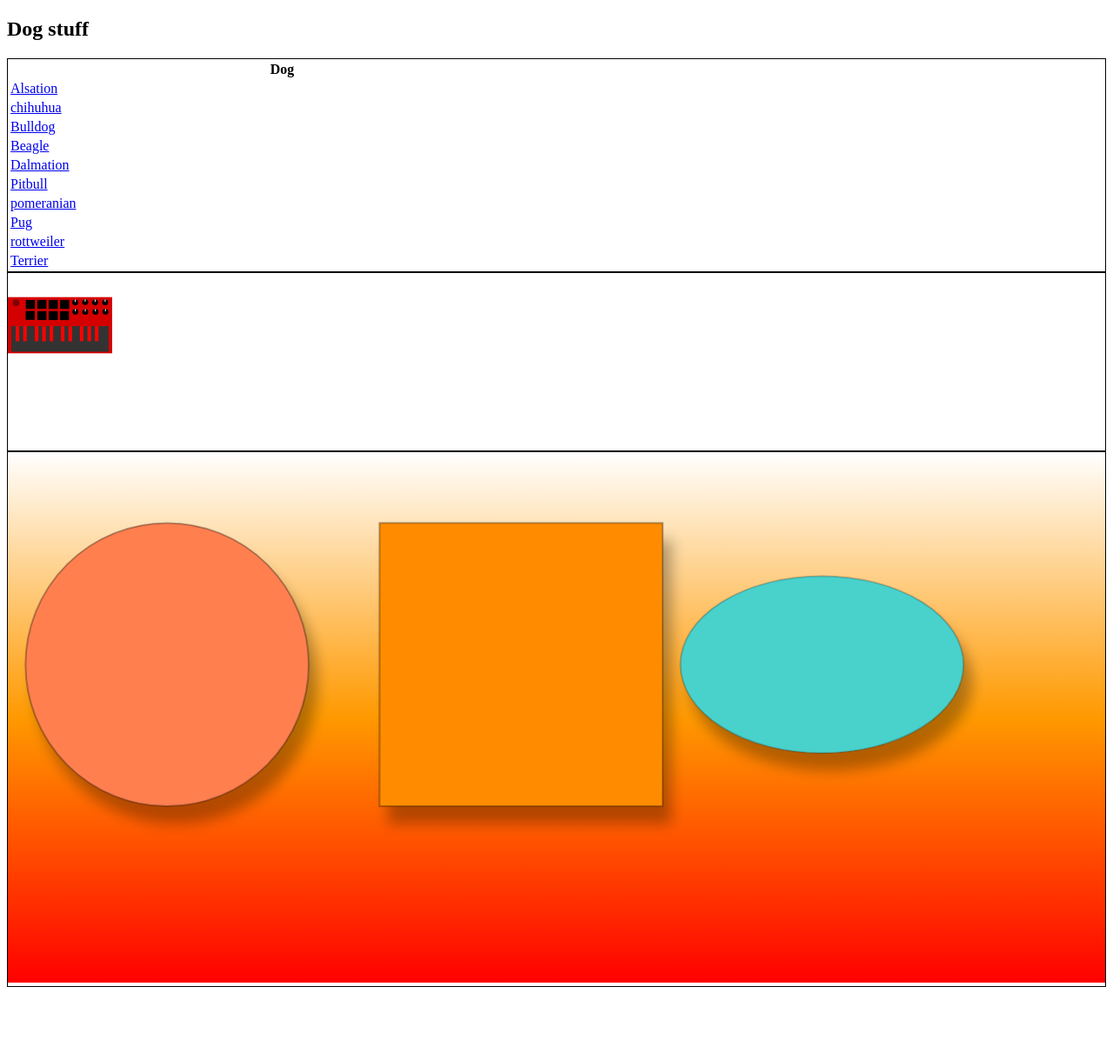
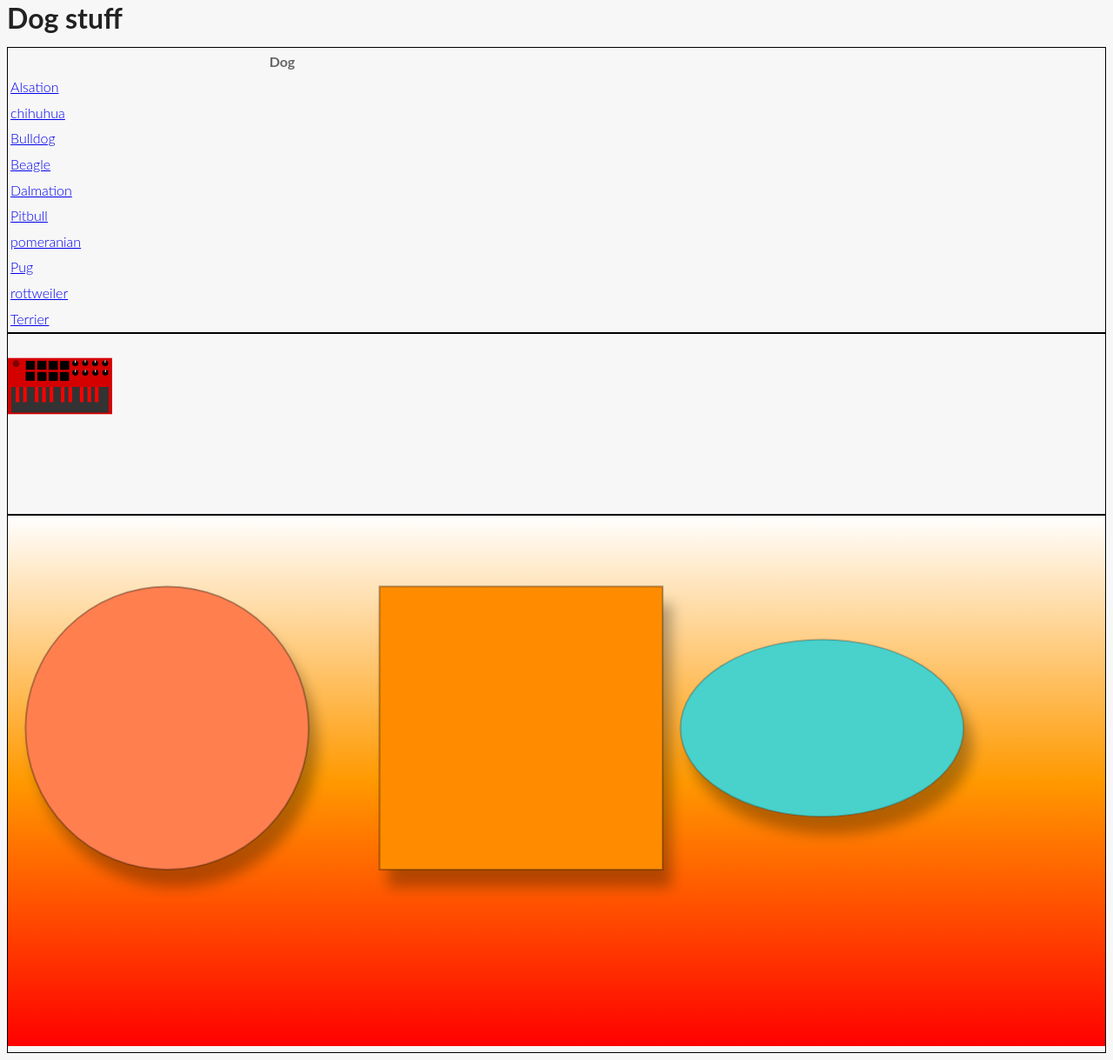
Before and after one commit to wyleu/ellie_site, a Django app: page /dogs/ in a window 1280 px wide. Shown: the whole page at 87% size. Before the commit the page ends 1135 px from the top, so only its background shows below. Run offline with Django 3.2, Linux system fonts and the light colour scheme; data comes from the database, SQL or seed files in the repository.

Commit message:
CSS main.css

```diff
--- /dev/null
+++ b/static/css/main.css
@@ -0,0 +1,77 @@
+/*==========================================================================
+  General
+  ========================================================================== */
+body {
+	color:#666;
+	background: #f7f7f7;
+	font-size: 16px;
+	line-height: 1.6em;
+	font-weight: 300;
+	text-shadow: none;
+}
+
+.clear {
+	clear: both;
+}
+
+body, h1, h2, h3, h4, h5, h6, .h1, .h2, .h3, .h4, .h5, .h6 {
+	font-family: 'Lato', sans-serif;
+}
+h1, h2, h3, h4, h5, h6 {
+	color:#222;
+}
+
+h1,h2,h3,h4,h5,h6 {
+	font-style: normal;
+	margin: 0 0 20px 0;
+}
+h1 { font-size: 40px; line-height: 30px; }
+h2 { font-size: 32px; }
+h3 { font-size: 24px; }
+h4 { font-size: 18px; }
+h5 { font-size: 16px; }
+.txt-light { font-weight: 300; }
+.txt-regular { font-weight: 400; }
+.txt-bold { font-weight: 700; }
+.txt-uppercase { text-transform: uppercase; }
+
+blockquote {
+	font-family: Georgia, serif;
+}
+
+blockquote.bigquote {
+	border: none;
+	font-size: 48px;
+	font-weight: 700;
+	line-height: 1.1em;
+}
+
+.text-bold {
+	font-weight: 900;
+}
+
+article,aside,details,figcaption,figure,footer,header,hgroup,menu,nav,section {
+	display: block;
+}
+
+
+small {
+	font-size: 70%;
+	font-weight: 100;
+}
+
+a:hover {
+	text-decoration: none;
+}
+
+:focus {
+	outline: none;
+}
+
+.color-white.txt-shadow {
+	text-shadow: 1px 1px 0 rgba(0, 0, 0, 0.2);
+}
+
+.t-uppercase {
+	text-transform: uppercase;
+}
--- a/templates/base.html
+++ b/templates/base.html
@@ -7,16 +7,14 @@
     <script src="{% static "js/jquery-3.3.1.min.js" %}"></script>
     <script src="{% static "js/snap.svg.js" %}"></script>
     <script src="{% static "js/main.js" %}"></script>
+    <link rel="stylesheet" type="text/css" href="{% static 'css/main.css' %}" media="screen" />
 </head>
 
 <body>
-    <span width="50%">
+    <div>
         <h2 title="Ellies page of dog details">Dog stuff</h2>
-    </span>
-    <div
-        id="content"
-        width=50%"
-    >
+    </div>
+    <div>
         {% block content %}
 
         {% endblock content %}
```
